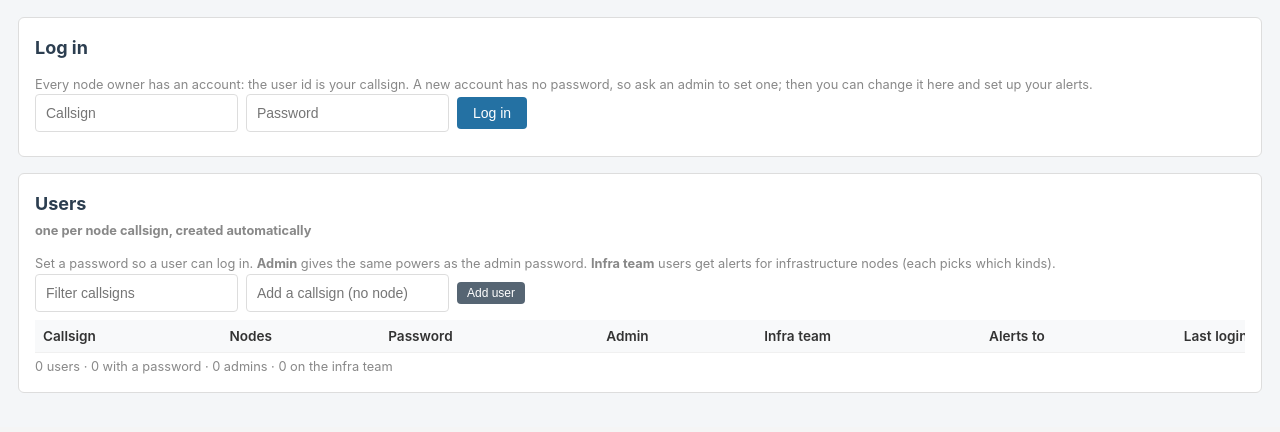
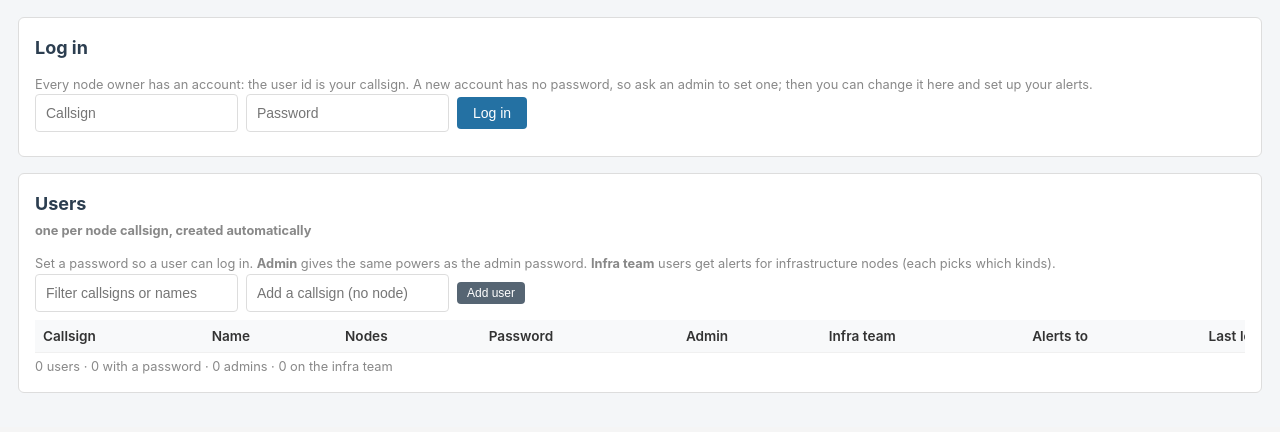
Before and after one commit to gskuhlman/aredn-distributed-monitor, a Flask app: page /account in a window 1280 px wide. Shown: the part 62-494 px from the top of the page. Run offline with Flask 3, Linux system fonts and the light colour scheme; data comes from the database, SQL or seed files in the repository; data that the repository does not hold is empty; some libraries are stand-ins or nearby versions.

Commit message:
Node owners can silence their own services; user names
Co-Authored-By: Claude Opus 5.5 <noreply@anthropic.com>

```diff
--- a/app.py
+++ b/app.py
@@ -798,11 +798,27 @@ def run_service_check_task():
         return {'events': [], 'aborted': str(exc)}
 
 
+def _mute_denied(node, mode):
+    """Admins mute anything; a node owner may silence (not ignore) their own
+    node's services and enable them again unless an admin ignored them."""
+    if auth.is_admin():
+        return None
+    if not users.owns(auth.current_callsign(), node):
+        return jsonify({'error': 'Only the node owner or an admin can do that', 'admin_required': True}), 403
+    if mode == 'ignore':
+        return jsonify({'error': 'Only an admin can ignore a service', 'admin_required': True}), 403
+    return None
+
+
 @app.route('/api/services/mute', methods=['POST'])
 def api_service_mute():
-    """Admin: silence {node, service, mode: 'silence', hours: 1|6|24|168|720|null}
-    or ignore {node, service, mode: 'ignore'} one service on one node."""
+    """Silence {node, service, mode: 'silence', hours: 1|6|24|168|720|null}
+    or ignore {node, service, mode: 'ignore'} one service on one node. Admins,
+    or the node owner for silence."""
     body = request.get_json(silent=True) or {}
+    denied = _mute_denied(body.get('node'), body.get('mode'))
+    if denied:
+        return denied
     mute, error = service_check.set_mute(body.get('node'), body.get('service'), body.get('mode'), body.get('hours'))
     if error:
         return jsonify({'error': error}), 400
@@ -811,10 +827,18 @@ def api_service_mute():
 
 @app.route('/api/services/mute', methods=['DELETE'])
 def api_service_unmute():
-    """Admin: enable alerts and checks for one service again."""
+    """Enable alerts and checks for one service again (admin, or the owner after a silence)."""
     node, service = request.args.get('node', ''), request.args.get('service', '')
     if not node or not service:
         return jsonify({'error': 'node and service are required'}), 400
+    current = None
+    if not auth.is_admin():
+        service_check.ensure_tables()
+        with database.get_connection() as conn:
+            current = service_check.mutes(conn).get((node, service))
+    denied = _mute_denied(node, current.get('mode') if current else 'silence')
+    if denied:
+        return denied
     return jsonify({'removed': service_check.clear_mute(node, service)})
 
 
--- a/auth.py
+++ b/auth.py
@@ -59,6 +59,7 @@ OPEN_POSTS = [re.compile(p) for p in (
 USER_PATHS = [re.compile(p) for p in (
     r'^/api/me(/.*)?$',
     r'^/api/service-alerts$',
+    r'^/api/services/mute$',
 )]
 MAX_FAILS = 5
 FAIL_WINDOW_S = 300
--- a/static/js/account.js
+++ b/static/js/account.js
@@ -90,6 +90,7 @@ const Account = {
             this.groups = d.groups;
             const u = d.user;
             document.getElementById('acct-me-cs').textContent = `${u.callsign.toUpperCase()} · ${u.nodes.length} node${u.nodes.length === 1 ? '' : 's'}`;
+            document.getElementById('me-name').value = u.name || '';
             document.getElementById('me-email').value = u.email;
             document.getElementById('me-ntfy').value = u.ntfy_topic;
             document.getElementById('me-enabled').checked = u.alerts_enabled;
@@ -117,6 +118,7 @@ const Account = {
     async saveMe() {
         const msg = document.getElementById('me-msg');
         const body = {
+            name: document.getElementById('me-name').value.trim(),
             email: document.getElementById('me-email').value.trim(),
             ntfy_topic: document.getElementById('me-ntfy').value.trim(),
             alerts_enabled: document.getElementById('me-enabled').checked,
@@ -174,12 +176,13 @@ const Account = {
 
     drawUsers() {
         const q = document.getElementById('adm-filter').value.trim().toLowerCase();
-        const rows = this.users.filter(u => !q || u.callsign.includes(q) || u.nodes.some(n => n.includes(q)));
+        const rows = this.users.filter(u => !q || u.callsign.includes(q) || (u.name || '').toLowerCase().includes(q) || u.nodes.some(n => n.includes(q)));
         const me = this.status.callsign;
         document.getElementById('adm-users').innerHTML = `<div class="table-scroll-wrapper"><table class="info-table diag-table">
-            <thead><tr><th>Callsign</th><th>Nodes</th><th>Password</th><th>Admin</th><th>Infra team</th><th>Alerts to</th><th>Last login</th><th></th></tr></thead>
+            <thead><tr><th>Callsign</th><th>Name</th><th>Nodes</th><th>Password</th><th>Admin</th><th>Infra team</th><th>Alerts to</th><th>Last login</th><th></th></tr></thead>
             <tbody>${rows.map(u => `<tr>
                 <td><strong>${this.esc(u.callsign.toUpperCase())}</strong>${u.callsign === me ? ' <small>(you)</small>' : ''}</td>
+                <td>${this.esc(u.name || '')}</td>
                 <td title="${this.esc(u.nodes.join(', '))}">${u.nodes.length || '<small>none</small>'}</td>
                 <td class="acct-pw-cell">${u.has_password ? '<span class="svc-alerts svc-alerts-on">set</span>' : '<span class="svc-alerts svc-alerts-ignored">none</span>'}
                     <button class="btn btn-small btn-secondary" data-act="pw" data-cs="${this.esc(u.callsign)}">${u.has_password ? 'Reset' : 'Set'}</button>
--- a/templates/account.html
+++ b/templates/account.html
@@ -36,6 +36,7 @@
             <section class="node-page-section" id="acct-me" hidden>
                 <h2>My alerts <small id="acct-me-cs" class="form-hint"></small></h2>
                 <div class="acct-grid">
+                    <label>Name <input id="me-name" class="form-input" placeholder="Your name"></label>
                     <label>E-mail <input id="me-email" type="email" class="form-input" placeholder="you@example.com"></label>
                     <label>ntfy topic <input id="me-ntfy" class="form-input" placeholder="e.g. w0abc-mesh-alerts"></label>
                     <label class="checkbox-label"><input type="checkbox" id="me-enabled"> Send me alerts</label>
@@ -67,7 +68,7 @@
                 <p class="form-hint">Set a password so a user can log in. <b>Admin</b> gives the same powers as the admin
                     password. <b>Infra team</b> users get alerts for infrastructure nodes (each picks which kinds).</p>
                 <div class="mh-controls">
-                    <input id="adm-filter" class="form-input" placeholder="Filter callsigns">
+                    <input id="adm-filter" class="form-input" placeholder="Filter callsigns or names">
                     <input id="adm-new" class="form-input" placeholder="Add a callsign (no node)">
                     <button id="adm-add" class="btn btn-secondary btn-small">Add user</button>
                     <span id="adm-msg" class="form-hint"></span>
--- a/users.py
+++ b/users.py
@@ -58,6 +58,9 @@ def ensure_tables():
                 last_login DATETIME
             )
         ''')
+        cols = {r[1] for r in conn.execute('PRAGMA table_info(users)')}
+        if 'name' not in cols:
+            conn.execute('ALTER TABLE users ADD COLUMN name TEXT')
     _tables_ready = True
 
 
@@ -99,7 +102,7 @@ def _public(r, nodes=None, private=False):
             groups = json.loads(r['infra_groups']) if r['infra_groups'] else list(DEFAULT_INFRA_GROUPS)
         except ValueError:
             groups = list(DEFAULT_INFRA_GROUPS)
-        u.update({'email': r['email'] or '', 'ntfy_topic': r['ntfy_topic'] or '',
+        u.update({'name': r['name'] or '', 'email': r['email'] or '', 'ntfy_topic': r['ntfy_topic'] or '',
                   'alerts_enabled': bool(r['alerts_enabled']), 'infra_groups': groups,
                   'infra_min_severity': r['infra_min_severity'] or 'warning',
                   'created_at': r['created_at'], 'last_login': r['last_login']})
@@ -209,6 +212,9 @@ def update(callsign, data, as_admin=False):
     cs = (callsign or '').lower()
     data = data or {}
     sets, vals = [], []
+    if 'name' in data:
+        name = ' '.join(str(data['name'] or '').split())[:80]
+        sets.append('name = ?'); vals.append(name or None)
     if 'email' in data:
         email = str(data['email'] or '').strip()
         if email and not EMAIL_RE.match(email):
@@ -247,3 +253,9 @@ def is_admin(callsign):
     with database.get_connection() as conn:
         r = conn.execute('SELECT is_admin FROM users WHERE callsign = ?', ((callsign or '').lower(),)).fetchone()
     return bool(r and r[0])
+
+
+def owns(callsign, node_name):
+    """True when the node name starts with this callsign (the node owner)."""
+    cs = (callsign or '').lower()
+    return bool(cs) and callsign_of(node_name) == cs
```
Also changed, not shown: static/js/mute-controls.js (+18 -4 lines), tests/test_users_alerts.py (+9 -0 lines).
